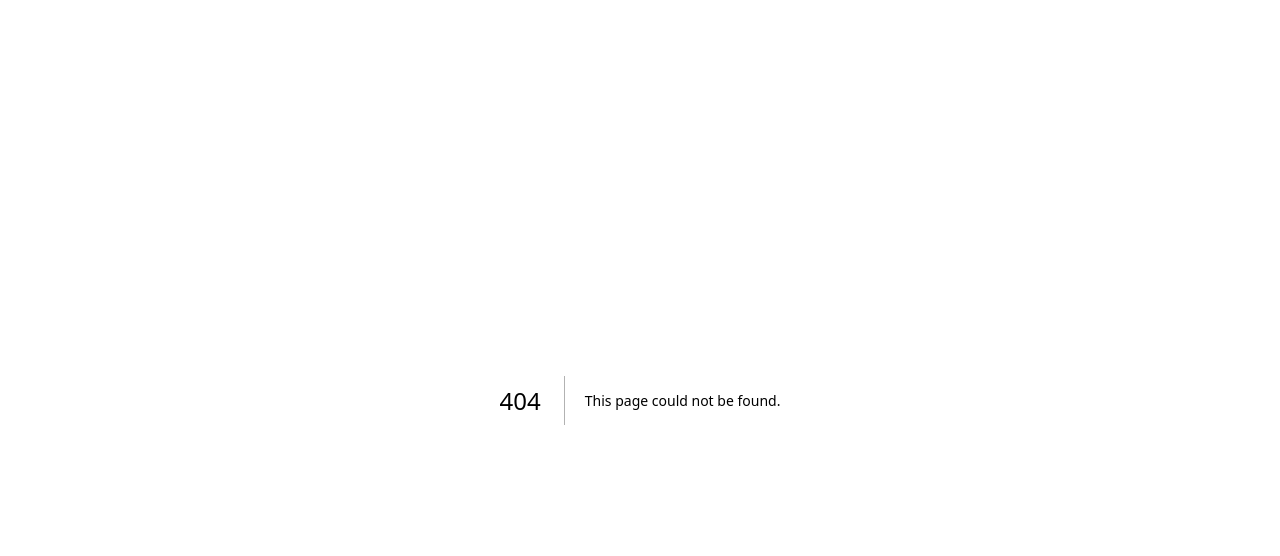
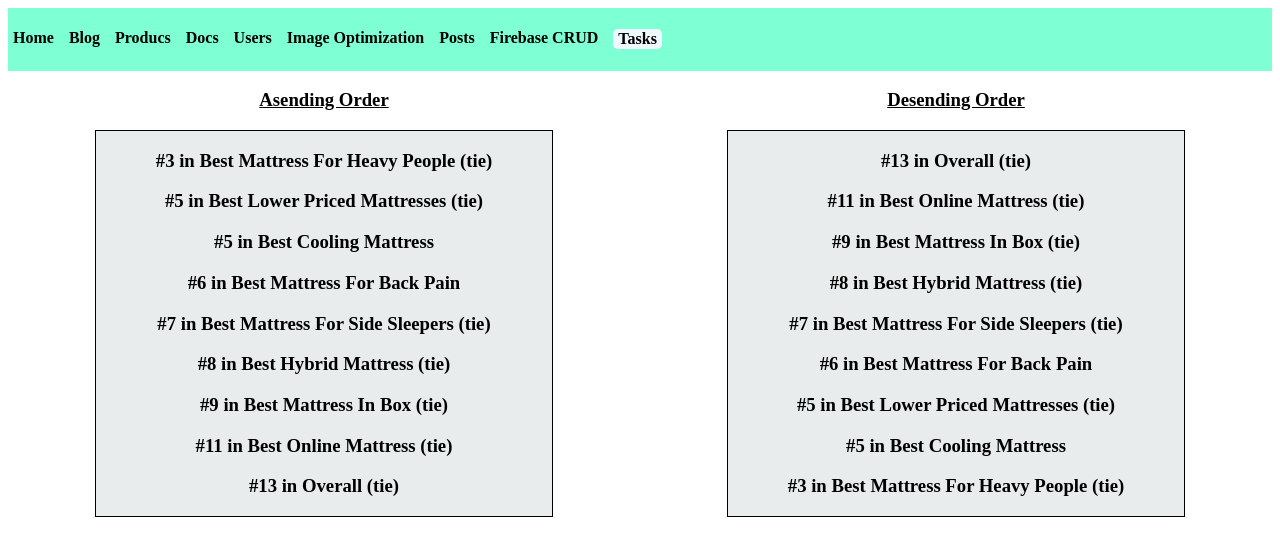
Before and after one commit to srinuosius/NextJSSampleApp, a Next.js app: page /tasks in a window 1280 px wide. Before the commit this address had no page. Shown: the top 556 px of the page. Built offline with nearby package versions, Linux system fonts and the light colour scheme.

Commit message:
Worked on Task

```diff
--- /dev/null
+++ b/components/Ranking.tsx
@@ -0,0 +1,25 @@
+import React from "react";
+
+const Ranking = ({ Rankings }: any) => {
+  return (
+    <div
+      style={{
+        border: "1px solid",
+        backgroundColor: "#c0c9c959",
+        paddingRight: "60px",
+        paddingLeft: "60px",
+      }}
+    >
+      {Rankings &&
+        Rankings.map((v: any, i: any) => {
+          return (
+            <h3 key={i} style={{ textAlign: "center" }}>
+              {v.string}
+            </h3>
+          );
+        })}
+    </div>
+  );
+};
+
+export default Ranking;
--- a/components/Todos.tsx
+++ b/components/Todos.tsx
@@ -68,7 +68,7 @@ const Todos = () => {
 
     return (
         <div>
-            <h3 style={{textAlign:"center"}}>Firebas  CRUD</h3>
+            <h3 style={{textAlign:"center"}}>Firebase  CRUD</h3>
 
             <div className={style.todoTable}>
 
--- a/pages/components/Navbar.tsx
+++ b/pages/components/Navbar.tsx
@@ -39,6 +39,9 @@ const Navbar = () => {
                 <Link className={styles.navbarItem} href="/crud">
                     <h4 className={(pathname == "crud") ? styles.activenavitem : ""}>Firebase CRUD</h4>
                 </Link>
+                <Link className={styles.navbarItem} href="/tasks">
+                    <h4 className={(pathname == "tasks") ? styles.activenavitem : ""}>Tasks</h4>
+                </Link>
             </div>
 
         </>
--- /dev/null
+++ b/pages/tasks/index.tsx
@@ -0,0 +1,107 @@
+import React from "react";
+import Navbar from "../components/Navbar";
+import Ranking from "@/components/Ranking";
+
+const index = () => {
+  const jsonObj = {
+    "Best Mattress For Stomach Sleepers Rank": {},
+    "Best Mattress In Box Rank": {
+      is_tied: true,
+      rank: "9",
+    },
+    "Best Lower Priced Mattresses Rank": {
+      is_tied: true,
+      rank: "5",
+    },
+    "Best Spring Mattress Rank": {},
+    "Overall Rank": {
+      is_tied: true,
+      rank: "13",
+    },
+    "Best Foam Mattress Rank": {},
+    "Best Organic Mattress Rank": {},
+    "Best Memory Foam Mattress Rank": {},
+    "Best Firm Mattress Rank": {},
+    "Best Cheap Mattress Rank": {},
+    "Best Latex Mattress Rank": {},
+    "Best Mattress For Side Sleepers Rank": {
+      is_tied: true,
+      rank: "7",
+    },
+    "Best Mattress For Back Pain Rank": {
+      is_tied: false,
+      rank: "6",
+    },
+    "Best Cooling Mattress Rank": {
+      is_tied: false,
+      rank: "5",
+    },
+    "Best Hybrid Mattress Rank": {
+      is_tied: true,
+      rank: "8",
+    },
+    "Best Mattress For Heavy People Rank": {
+      is_tied: true,
+      rank: "3",
+    },
+    "Best Online Mattress Rank": {
+      is_tied: true,
+      rank: "11",
+    },
+  };
+
+  const arry =
+    jsonObj &&
+    Object.entries(jsonObj).map(([key, value]: any, i) => {
+      console.log({ key });
+      console.log({ value });
+      return {
+        rank: value.rank ? parseFloat(value.rank) : 0,
+        string: `${value && value.rank ? "#" + value.rank : ""} in ${key
+          .replace("Rank", "")
+          .trim()} ${value && value.is_tied ? "(tie)" : ""}`,
+      };
+    });
+
+  const ascOrder =
+    arry &&
+    arry
+      .slice()
+      .sort((a: any, b: any) => {
+        return parseFloat(a.rank) - parseFloat(b.rank);
+      })
+      .filter((v: any, i: any) => v.rank > 0);
+
+  const descOrder =
+    arry &&
+    arry
+      .slice()
+      .sort((a: any, b: any) => {
+        return parseFloat(b.rank) - parseFloat(a.rank);
+      })
+      .filter((v: any, i: any) => v.rank > 0);
+
+  return (
+    <div>
+      <Navbar />
+
+      <div style={{ display: "flex", justifyContent: "space-around" }}>
+        <div>
+          <h3 style={{ textAlign: "center", textDecoration: "underline" }}>
+            Asending Order
+          </h3>
+          <Ranking Rankings={ascOrder} />
+        </div>
+
+        <div>
+          <h3 style={{ textAlign: "center", textDecoration: "underline" }}>
+            Desending Order
+          </h3>
+          <Ranking Rankings={descOrder} />
+        </div>
+      </div>
+    </div>
+  );
+};
+
+export default index;
```
